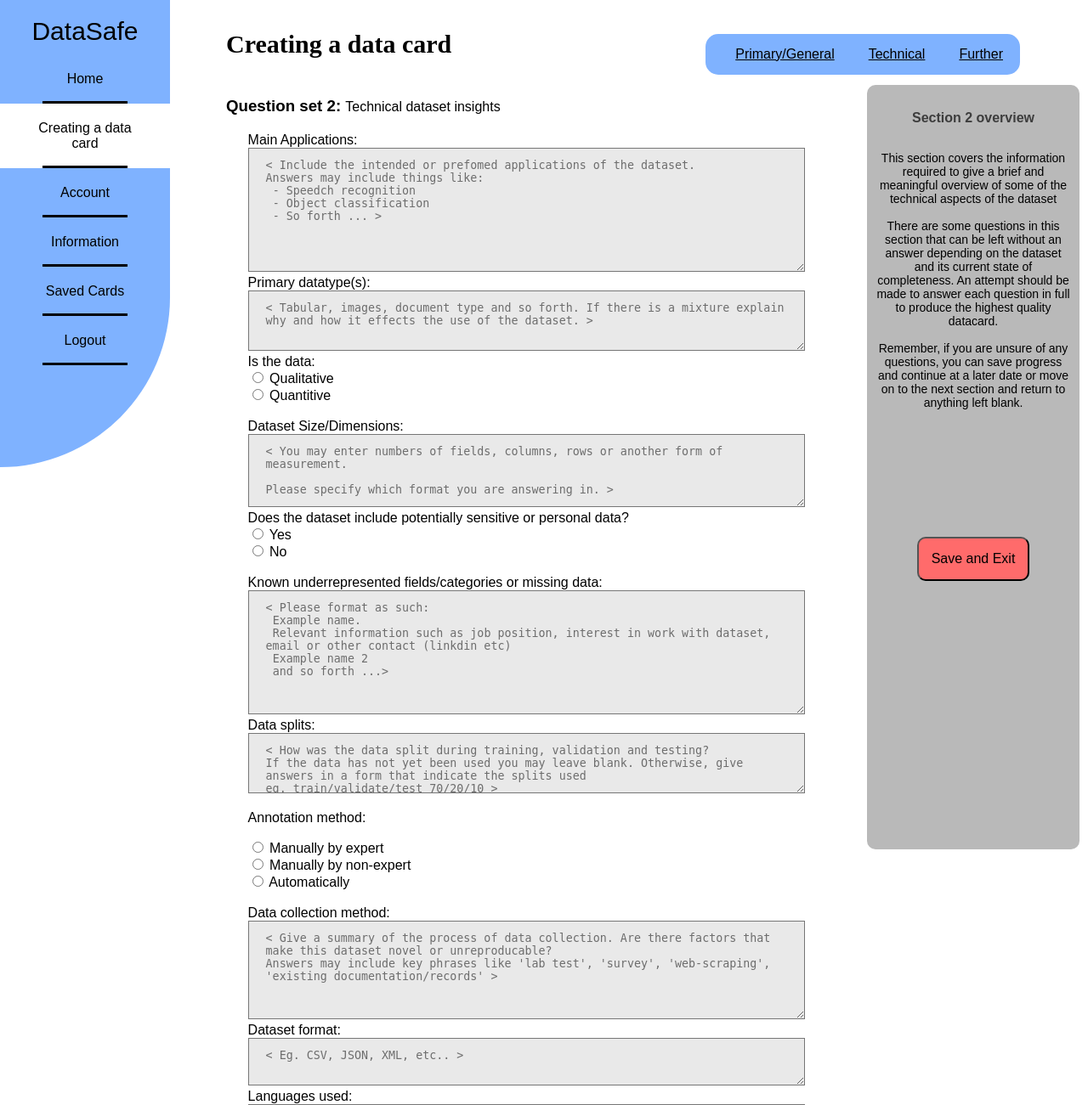
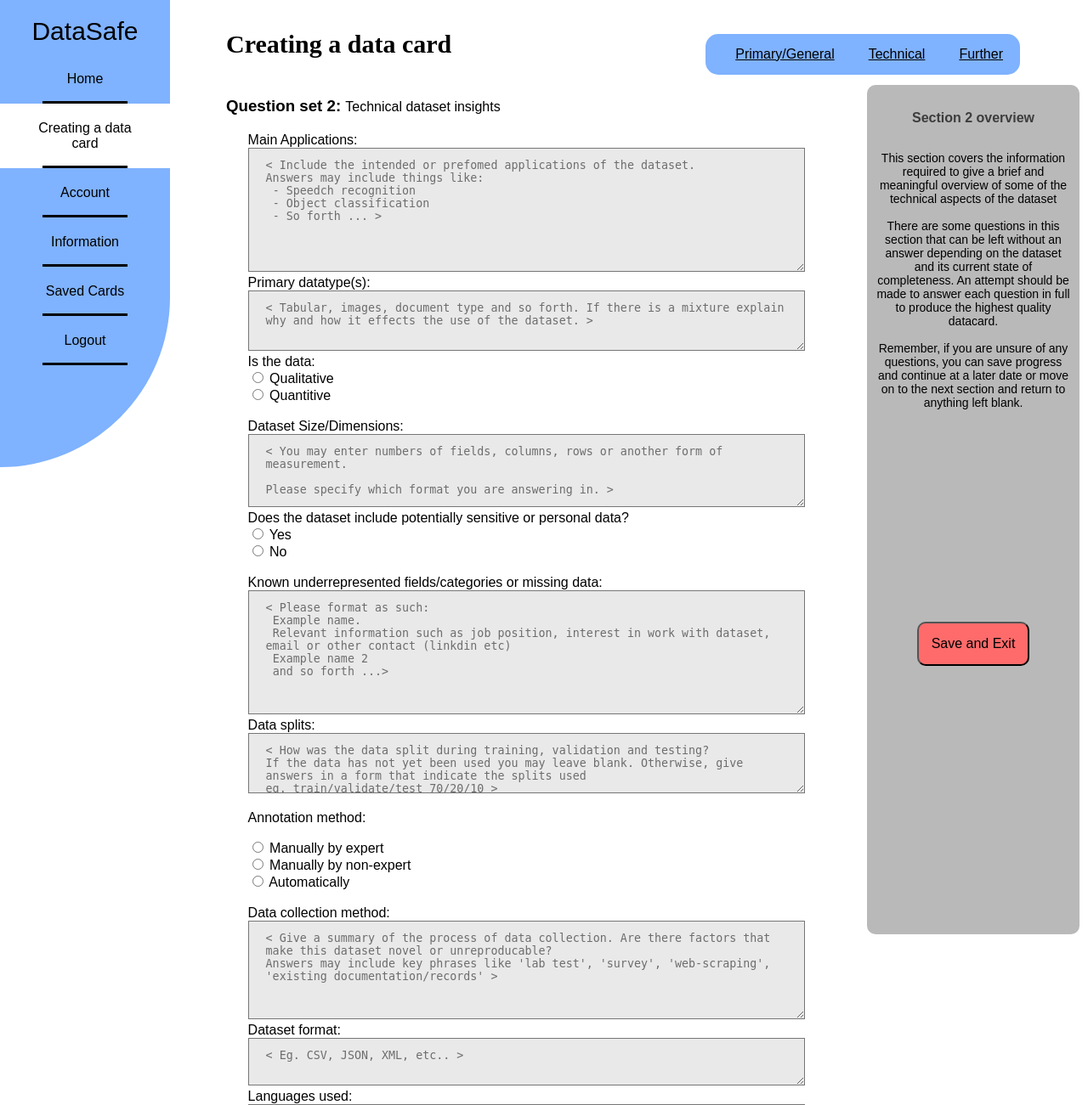
Before and after one commit to s1949505/full_project_website, a Django app: page /qset2/ in a window 1280 px wide. Shown: the top 1301 px of the page at 85% size. Run offline with Django 5.2, Linux system fonts and the light colour scheme; some web fonts are replaced.

Commit message:
minor update

```diff
--- a/datasafe/insights/templates/main/qset2.html
+++ b/datasafe/insights/templates/main/qset2.html
@@ -142,7 +142,7 @@
         </form>
     </div>
 
-    <div class="overviews" style="height: 900px">
+    <div class="overviews" style="height: clamp(900px, 1000px, 1300px)">
         <top><b style="color: rgb(61, 61, 61);">Section 2 overview</b></top>
         <maintext>This section covers the information required to give a brief and meaningful overview of some of the technical aspects of the dataset
             <br>
@@ -152,7 +152,7 @@
             <br>
             Remember, if you are unsure of any questions, you can save progress and continue at a later date or move on to the next section and return to anything left blank.
         </maintext>
-        <button onclick="saveText2(this.getAttribute('data-next-page'))" data-next-page="{% url 'account' %}" type="button" style=" margin-top: 150px;" class="saveandexit">Save and Exit</button>
+        <button onclick="saveText2(this.getAttribute('data-next-page'))" data-next-page="{% url 'account' %}" type="button" style=" bottom: 20px;" class="saveandexit">Save and Exit</button>
     </div>
 
     <div class="navContainer">
```
